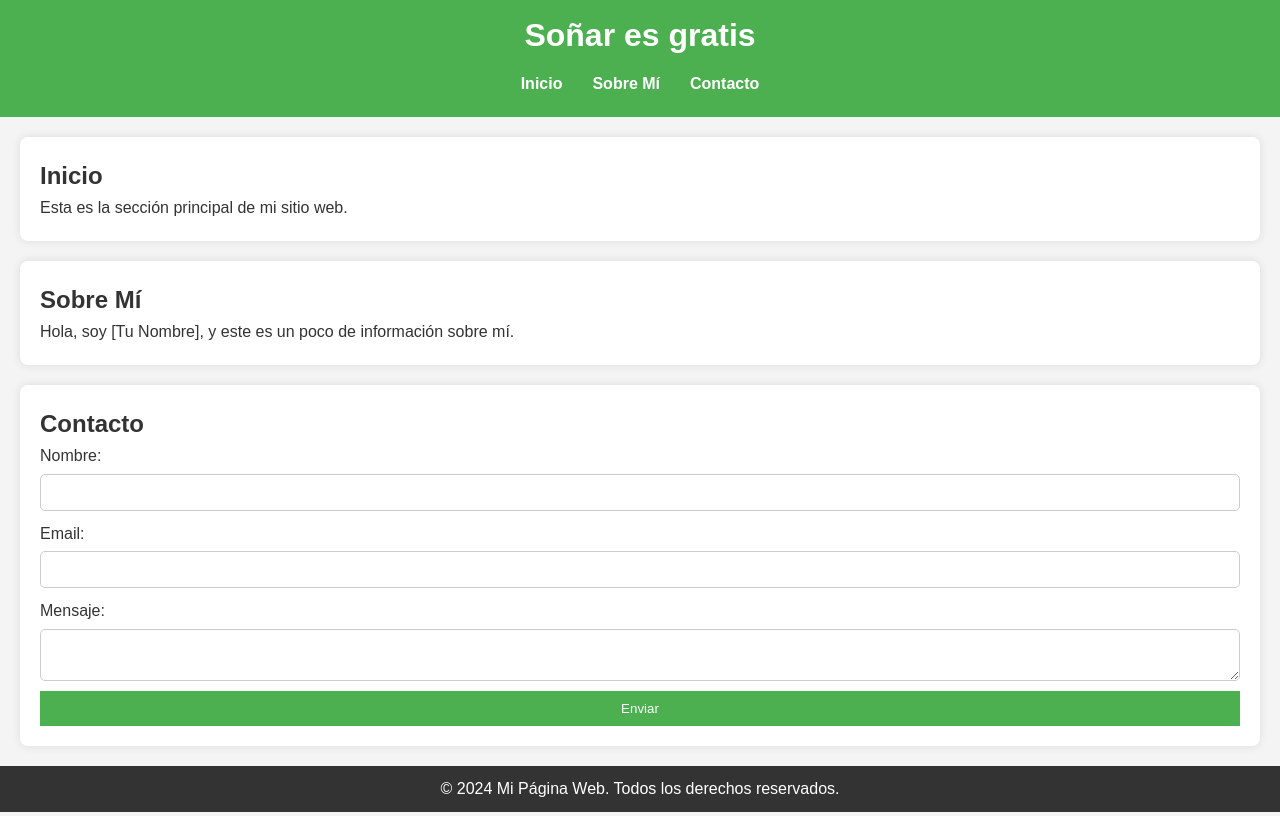
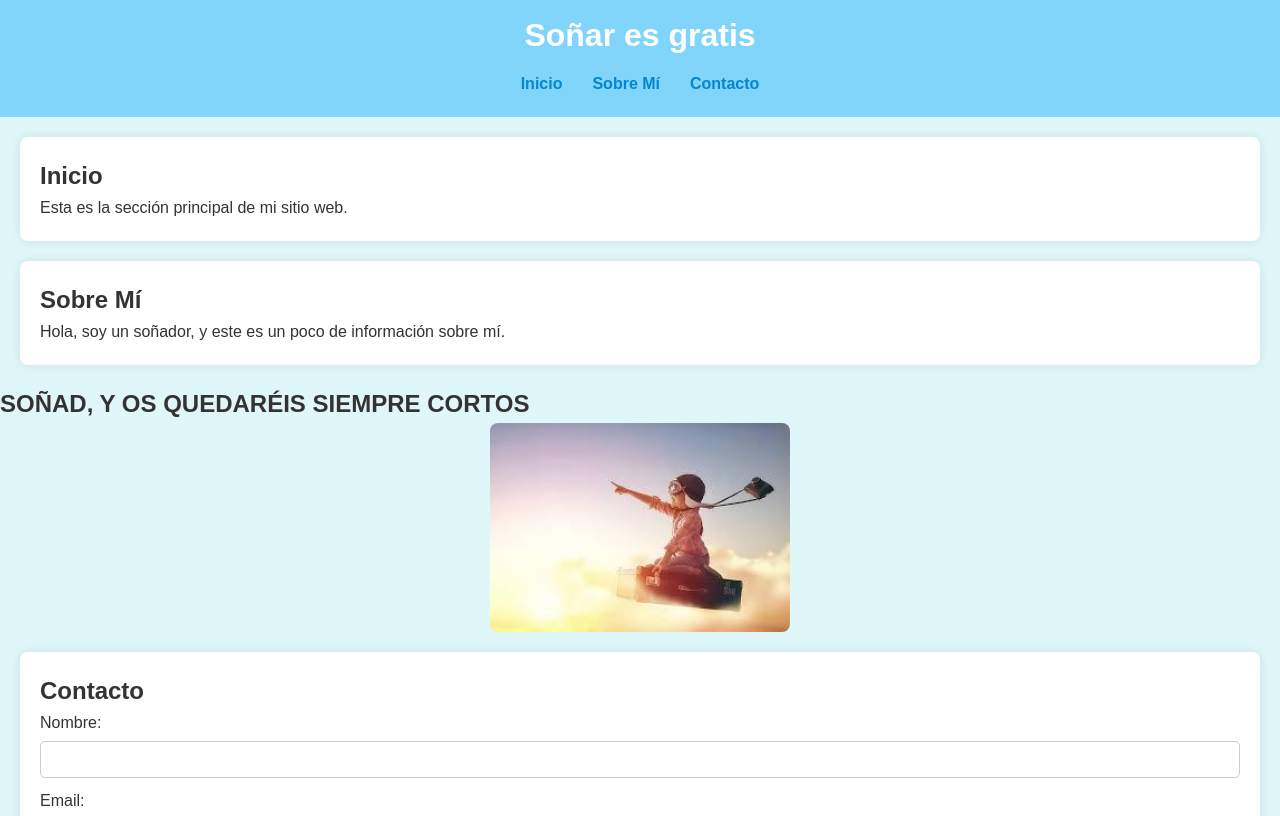
Before and after one commit to sonso03/somiatruites, a plain HTML site: page index.html in a window 1280 px wide. Shown: the top 816 px of the page. Drawn offline with Linux system fonts and the light colour scheme.

Commit message:
Add files via upload

```diff
--- a/index.html
+++ b/index.html
@@ -26,8 +26,14 @@
 
     <section id="sobre-mi">
         <h2>Sobre Mí</h2>
-        <p>Hola, soy [Tu Nombre], y este es un poco de información sobre mí.</p>
+        <p>Hola, soy un soñador, y este es un poco de información sobre mí.</p>
     </section>
+
+ <!-- Aquí añadimos la imagen -->
+            <h2>SOÑAD, Y OS QUEDARÉIS SIEMPRE CORTOS</h2>
+            <img src="descarga.jpg" alt="Descripción de la imagen" width="300">
+
+            <!-- Fin de la imagen -->
 
     <section id="contacto">
         <h2>Contacto</h2>
--- a/styles.css
+++ b/styles.css
@@ -7,12 +7,12 @@
 body {
     font-family: Arial, sans-serif;
     line-height: 1.6;
-    background-color: #f4f4f4;
+    background-color: #E0F7FA;
     color: #333;
 }
 
 header {
-    background-color: #4CAF50;
+    background-color: #81D4FA;
     color: white;
     padding: 10px 0;
     text-align: center;
@@ -30,7 +30,7 @@ nav ul li {
 }
 
 nav ul li a {
-    color: white;
+    color: #0288D1;
     text-decoration: none;
     font-weight: bold;
 }
@@ -71,8 +71,16 @@ form button:hover {
     background-color: #45a049;
 }
 
+/* Estilos para la imagen */
+img {
+    display: block;
+    margin: 0 auto;  /* Centrar la imagen horizontalmente */
+    border-radius: 8px;
+    max-width: 100%; /* Asegurarse de que no sea más grande que el contenedor */
+    height: auto;    /* Mantener la proporción de la imagen */
+}
 footer {
-    background-color: #333;
+    background-color: #81D4FA;
     color: white;
     text-align: center;
     padding: 10px 0;
```
Also changed, not shown: descarga.jpg (added).
